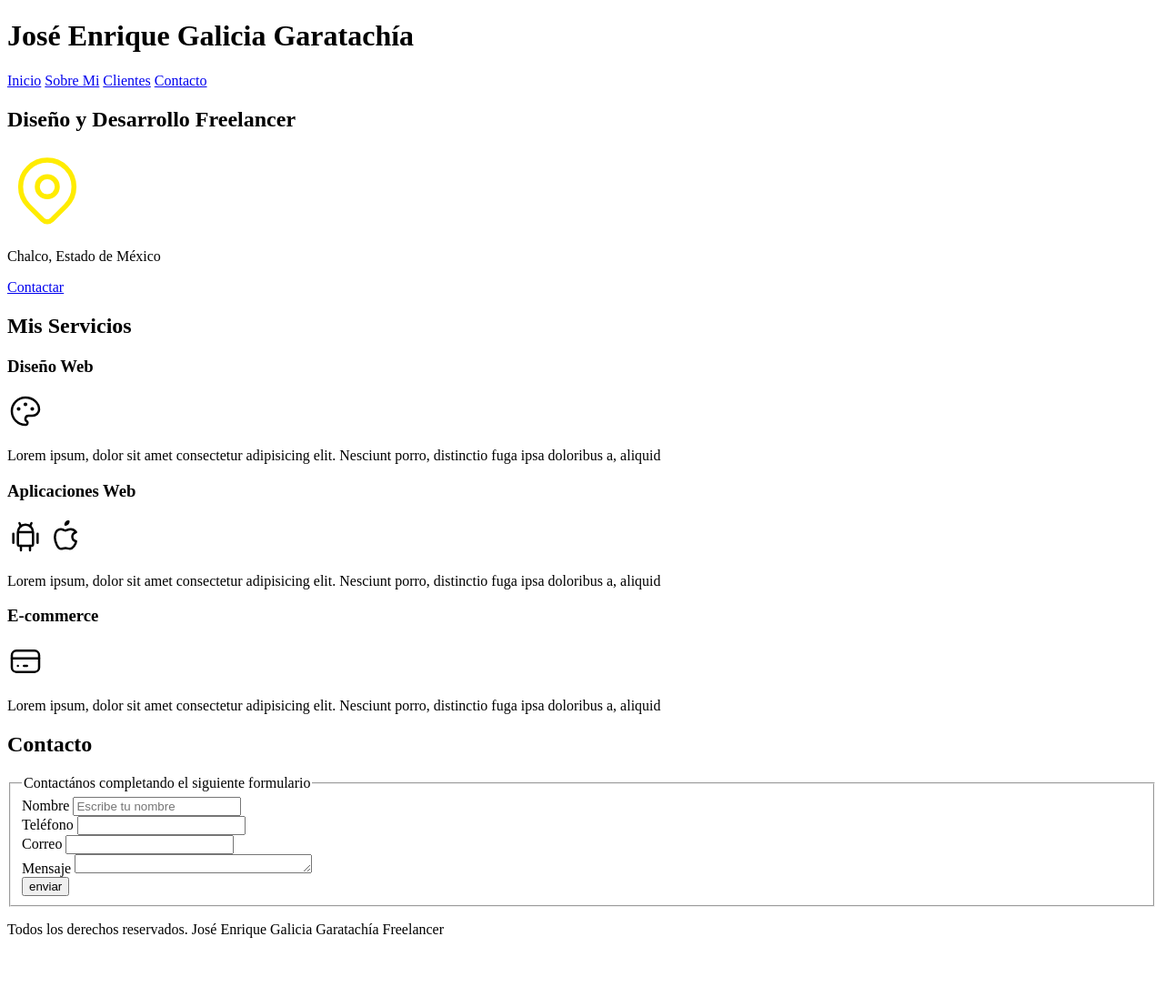
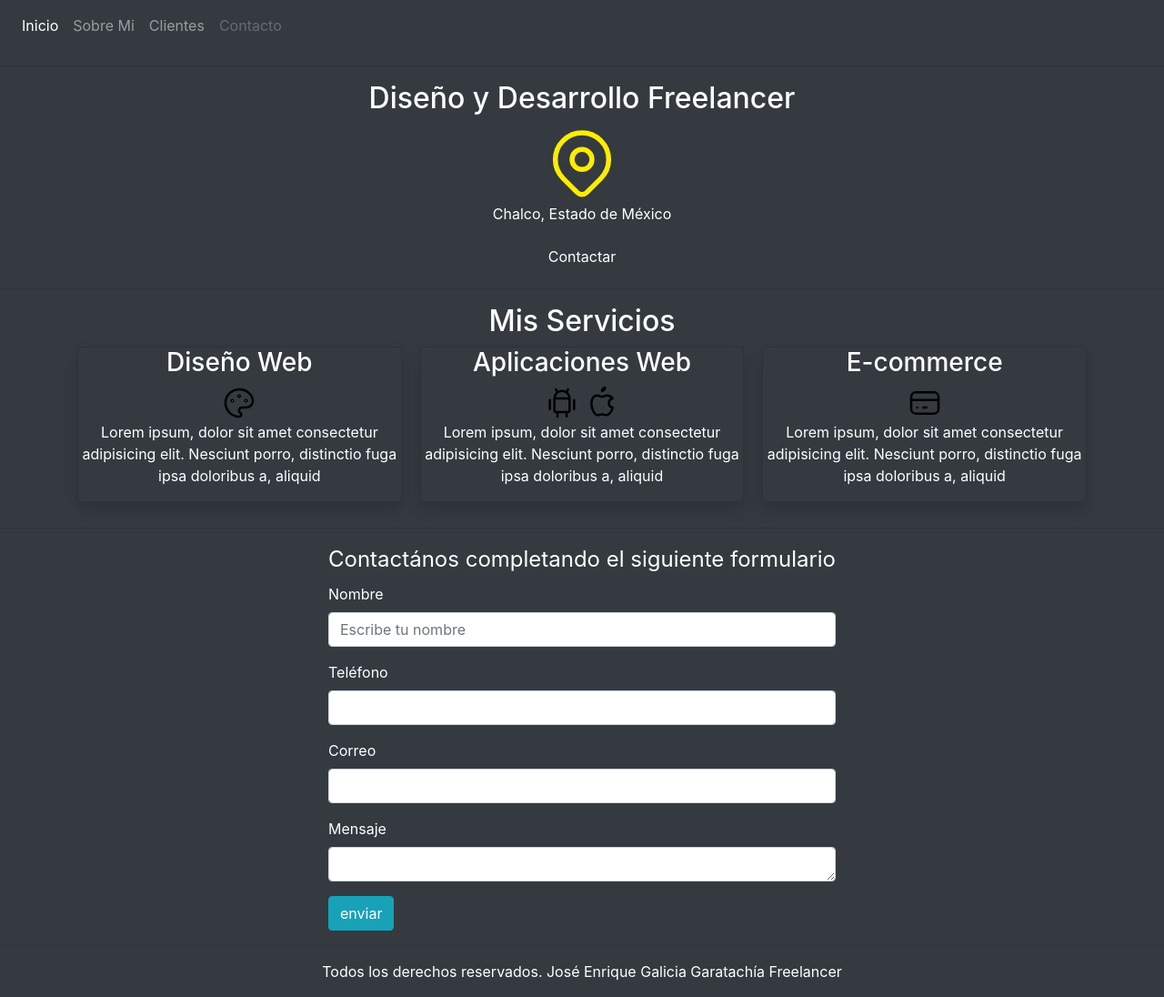
Before and after one commit to minnica/udemy, a plain HTML site: page index.html in a window 1280 px wide. Shown: the whole page at 91% size. Before the commit the page ends 1047 px from the top, so only its background shows below. Drawn offline with nearby package versions, Linux system fonts and the light colour scheme.

Commit message:
Esta es una versión básica de bootstrap

```diff
--- a/index.html
+++ b/index.html
@@ -6,19 +6,33 @@
     <meta http-equiv="X-UA-Compatible" content="IE=edge">
     <meta name="viewport" content="width=device-width, initial-scale=1.0">
     <title>Diseñador Freelancer</title>
+    <!-- Bootstrap CSS -->
+    <link rel="stylesheet" href="https://stackpath.bootstrapcdn.com/bootstrap/4.3.1/css/bootstrap.min.css"
+        integrity="sha384-ggOyR0iXCbMQv3Xipma34MD+dH/1fQ784/j6cY/iJTQUOhcWr7x9JvoRxT2MZw1T" crossorigin="anonymous">
 </head>
 
-<body>
-    <header>
+<body class="bg-dark text-white">
+    <!-- <header class="text-center text-white bg-dark">
         <h1>José Enrique Galicia Garatachía</h1>
-    </header>
-    <nav>
-        <a href="#">Inicio</a>
-        <a href="#">Sobre Mi</a>
-        <a href="#">Clientes</a>
-        <a href="#">Contacto</a>
+    </header> -->
+    <nav class="navbar navbar-expand-sm bg-dark navbar-dark">
+        <ul class="navbar-nav">
+            <li class="nav-item active">
+              <a class="nav-link" href="#">Inicio</a>
+            </li>
+            <li class="nav-item">
+              <a class="nav-link" href="#">Sobre Mi</a>
+            </li>
+            <li class="nav-item">
+              <a class="nav-link" href="#">Clientes</a>
+            </li>
+            <li class="nav-item">
+              <a class="nav-link disabled" href="#">Contacto</a>
+            </li>
+          </ul>
     </nav>
-    <section>
+    <hr>
+    <section class="container text-center">
         <h2>Diseño y Desarrollo Freelancer</h2>
         <svg xmlns="http://www.w3.org/2000/svg" class="icon icon-tabler icon-tabler-map-pin" width="88" height="88"
             viewBox="0 0 24 24" stroke-width="1.5" stroke="#ffec00" fill="none" stroke-linecap="round"
@@ -28,11 +42,13 @@
             <path d="M17.657 16.657l-4.243 4.243a2 2 0 0 1 -2.827 0l-4.244 -4.243a8 8 0 1 1 11.314 0z" />
         </svg>
         <p>Chalco, Estado de México</p>
-        <a href="#">Contactar</a>
+        <a href="#" class="btn btn-dark">Contactar</a>
     </section>
-    <main>
-        <h2>Mis Servicios</h2>
-        <section>
+    <hr>
+    <main class="container bg-dark">
+        <h2 class="text-center">Mis Servicios</h2>
+        <div class="card-columns">
+        <section class="card text-center bg-dark text-white shadow">
             <h3>Diseño Web</h3>
             <svg xmlns="http://www.w3.org/2000/svg" class="icon icon-tabler icon-tabler-palette" width="40" height="40"
                 viewBox="0 0 24 24" stroke-width="1.5" stroke="#000000" fill="none" stroke-linecap="round"
@@ -47,7 +63,7 @@
             <p>Lorem ipsum, dolor sit amet consectetur adipisicing elit. Nesciunt porro, distinctio fuga ipsa
                 doloribus a, aliquid</p>
         </section>
-        <section>
+        <section class="card text-center bg-dark text-white shadow">
             <h3>Aplicaciones Web</h3>
             <svg xmlns="http://www.w3.org/2000/svg" class="icon icon-tabler icon-tabler-brand-android" width="40"
                 height="40" viewBox="0 0 24 24" stroke-width="1.5" stroke="#000000" fill="none" stroke-linecap="round"
@@ -72,7 +88,7 @@
             <p>Lorem ipsum, dolor sit amet consectetur adipisicing elit. Nesciunt porro, distinctio fuga ipsa
                 doloribus a, aliquid</p>
         </section>
-        <section>
+        <section class="card text-center bg-dark text-white shadow">
             <h3>E-commerce</h3>
             <svg xmlns="http://www.w3.org/2000/svg" class="icon icon-tabler icon-tabler-credit-card" width="40"
                 height="40" viewBox="0 0 24 24" stroke-width="1.5" stroke="#000000" fill="none" stroke-linecap="round"
@@ -86,37 +102,50 @@
             <p>Lorem ipsum, dolor sit amet consectetur adipisicing elit. Nesciunt porro, distinctio fuga ipsa
                 doloribus a, aliquid</p>
         </section>
+    </div>
     </main>
-    <section>
-        <h2>Contacto</h2>
+    <hr>
+    <section class="container d-flex justify-content-center">
+        <!-- <h2>Contacto</h2> -->
         <form action="">
-            <fieldset>
+            <fieldset class="">
                 <legend>Contactános completando el siguiente formulario</legend>
-                <div>
+                <div class="form-group">
                     <label for="">Nombre</label>
-                    <input type="text" placeholder="Escribe tu nombre">
+                    <input type="text" placeholder="Escribe tu nombre" class="form-control">
                 </div>
-                <div>
+                <div class="form-group">
                     <label for="">Teléfono</label>
-                    <input type="number">
+                    <input type="number" class="form-control">
                 </div>
 
-                <div>
+                <div class="form-group">
                     <label for="">Correo</label>
-                    <input type="email">
+                    <input type="email" class="form-control">
                 </div>
 
-                <div>
+                <div class="form-group">
                     <label for="">Mensaje</label>
-                    <textarea name="" id="" cols="30" rows="1"></textarea>
+                    <textarea name="" id="" cols="30" rows="1" class="form-control"></textarea>
                 </div>
-                <input type="submit" name="" id="" value="enviar">
+                <input type="submit" name="" id="" value="enviar" class="btn btn-info">
             </fieldset>
         </form>
     </section>
-    <footer>
+    <hr>
+    <footer class=" bg-dark text-white text-center">
         <p>Todos los derechos reservados. José Enrique Galicia Garatachía Freelancer</p>
     </footer>
+
+     <!-- Optional JavaScript -->
+    <!-- jQuery first, then Popper.js, then Bootstrap JS -->
+    <script src="https://code.jquery.com/jquery-3.3.1.slim.min.js"
+        integrity="sha384-q8i/X+965DzO0rT7abK41JStQIAqVgRVzpbzo5smXKp4YfRvH+8abtTE1Pi6jizo"
+        crossorigin="anonymous"></script>
+    <script src="https://cdnjs.cloudflare.com/ajax/libs/popper.js/1.14.7/umd/popper.min.js"
+        integrity="sha384-UO2eT0CpHqdSJQ6hJty5KVphtPhzWj9WO1clHTMGa3JDZwrnQq4sF86dIHNDz0W1"
+        crossorigin="anonymous"></script>
+    <script src="https://stackpath.bootstrapcdn.com/bootstrap/4.3.1/js/bootstrap.min.js"
+        integrity="sha384-JjSmVgyd0p3pXB1rRibZUAYoIIy6OrQ6VrjIEaFf/nJGzIxFDsf4x0xIM+B07jRM"
+        crossorigin="anonymous"></script>
 </body>
-
-</html>
```
